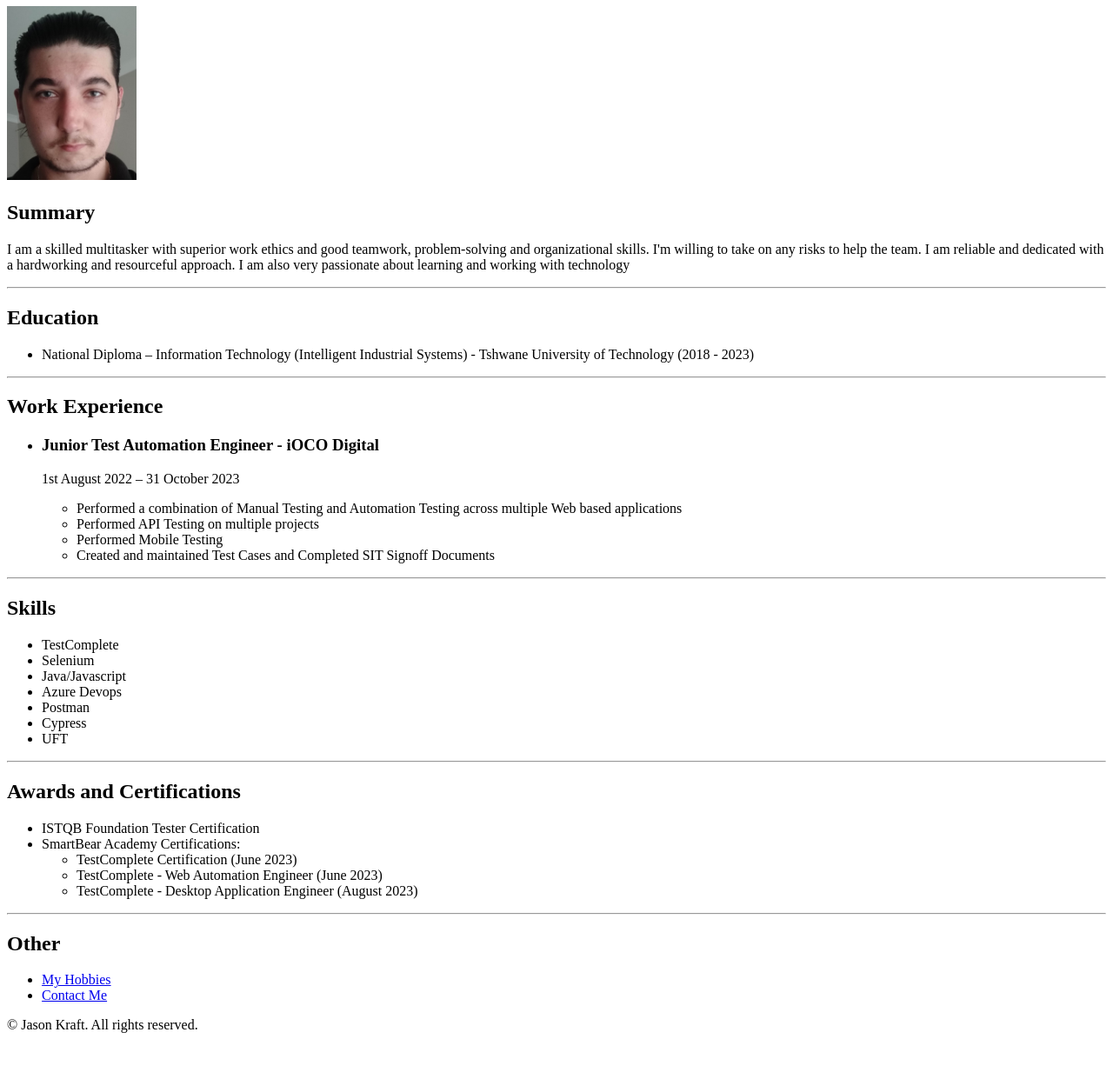
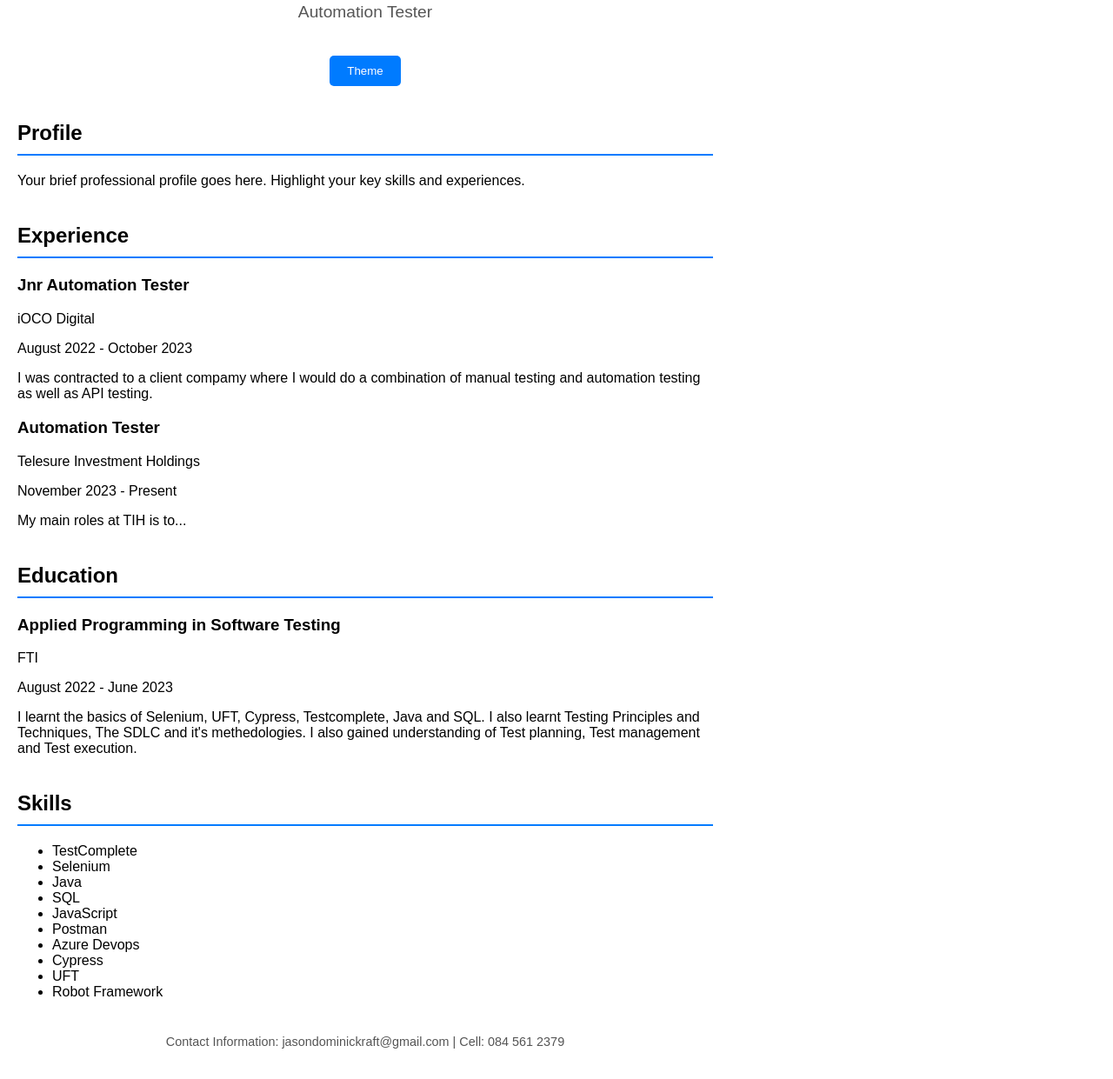
Before and after one commit to jaykraft/my-resume, a plain HTML site: page index.html in a window 1280 px wide. Shown: the part 73-1314 px from the top of the page at 87% size. Before the commit the page ends 1277 px from the top, so only its background shows below. Drawn offline with Linux system fonts and the light colour scheme.

Commit message:
Did some design updates Added a theme toggle button.

```diff
--- a/index.html
+++ b/index.html
@@ -5,75 +5,74 @@
     <meta charset="UTF-8">
     <meta name="viewport" content="width=device-width, initial-scale=1.0">
     <title>My Resume</title>
+    <link rel="stylesheet" href="style.css">
 </head>
 
 <body>
+    <div class="container">
+        <header>
             <h1>Jason Kraft</h1>
-    <img src="./assets/images/profile-picture.jpg" height="200" />
-    <h2>Summary</h2>
-    <p>
-        I am a skilled multitasker with superior work ethics and good teamwork,
-        problem-solving and organizational skills. I'm willing to take on any risks to help the team.
-        I am reliable and dedicated with a hardworking and resourceful approach.
-        I am also very passionate about learning and working with technology
+            <p>Automation Tester</p>
+            <button id="theme-toggle" class="theme-toggle">Theme</button>
+        </header>
+
+        <section class="profile">
+            <h2>Profile</h2>
+            <p>Your brief professional profile goes here. Highlight your key skills and experiences.</p>
+        </section>
+
+        <section class="experience">
+            <h2>Experience</h2>
+            <div class="job">
+                <h3>Jnr Automation Tester</h3>
+                <p>iOCO Digital</p>
+                <p>August 2022 - October 2023</p>
+                <p>I was contracted to a client compamy where I would do a combination of manual testing and automation testing as well as
+                    API testing.
                 </p>
-    <hr />
+            </div>
+            <div class="job">
+                <h3>Automation Tester</h3>
+                <p>Telesure Investment Holdings</p>
+                <p>November 2023 - Present</p>
+                <p>My main roles at TIH is to...
+                </p>
+            </div>
+        </section>
+
+        <section class="education">
             <h2>Education</h2>
-    <p>
-        <ul>
-            <li>National Diploma – Information Technology (Intelligent Industrial Systems) - Tshwane University of Technology (2018 - 2023)</li>
-        </ul>
-    </p>
-    <hr />
-    <h2>Work Experience</h2>
-    <p>
-        <ul>
-            <li>
-                <h3>Junior Test Automation Engineer - iOCO Digital</h3>
-                <p>1st August 2022 – 31 October 2023</p>
-                <ul>
-                    <li>Performed a combination of Manual Testing and Automation Testing across multiple Web based applications</li>
-                    <li>Performed API Testing on multiple projects</li>
-                    <li>Performed Mobile Testing</li>
-                    <li>Created and maintained Test Cases and Completed SIT Signoff Documents</li>
-                </ul>
-            </li>
-        </ul>
-    </p>
-    <hr />
+            <div class="school">
+                <h3>Applied Programming in Software Testing</h3>
+                <p>FTI</p>
+                <p>August 2022 - June 2023</p>
+                <p>I learnt the basics of Selenium, UFT, Cypress, Testcomplete, Java and SQL. I also learnt Testing Principles and Techniques,
+                    The SDLC and it's methedologies. I also gained understanding of Test planning, Test management and Test execution.</p>
+            </div>
+        </section>
+
+        <section class="skills">
             <h2>Skills</h2>
             <ul>
                 <li>TestComplete</li>
                 <li>Selenium</li>
-        <li>Java/Javascript</li>
+                <li>Java</li>
+                <li>SQL</li>
+                <li>JavaScript</li>
+                <li>Postman</li>
                 <li>Azure Devops</li>
-        <li>Postman</li>
                 <li>Cypress</li>
                 <li>UFT</li>
+                <li>Robot Framework</li>
             </ul>
-    <hr />
-    <h2>Awards and Certifications</h2>
-    <ul>
-        <li>ISTQB Foundation Tester Certification</li>
-        <li>
-            SmartBear Academy Certifications:
-            <ul>
-                <li>TestComplete Certification (June 2023)</li>
-                <li>TestComplete - Web Automation Engineer (June 2023)</li>
-                <li>TestComplete - Desktop Application Engineer (August 2023)</li>
-            </ul>
-        </li>
-    </ul>
+        </section>
 
-    <hr />
+        <footer>
+            <p>Contact Information: jasondominickraft@gmail.com | Cell: 084 561 2379</p>
+        </footer>
+    </div>
 
-    <h2>Other</h2>
-    <ul>
-        <li><a href="./public/hobbies.html">My Hobbies</a></li>
-        <li><a href="./public/contact.html">Contact Me</a></li>
-    </ul>
-
-    <footer><p>© Jason Kraft. All rights reserved.</p></footer>
+    <script src="script.js"></script>
 </body>
 
 </html>
--- /dev/null
+++ b/script.js
@@ -0,0 +1,8 @@
+document.addEventListener('DOMContentLoaded', () =>{
+    const themeToggle = document.getElementById('theme-toggle');
+    const body = document.body;
+
+    themeToggle.addEventListener('click', () => {
+        body.classList.toggle('dark-theme');
+    })
+})
--- /dev/null
+++ b/style.css
@@ -0,0 +1,67 @@
+:root {
+    --background-color-light: #ffffff;
+    --text-color-light: #000000;
+    --background-color-dark: #333333;
+    --text-color-dark: #ffffff;
+}
+
+body {
+    font-family: Arial, sans-serif;
+    margin: 0;
+    padding: 0;
+    background-color: var(--background-color-light);
+    color: var(--text-color-light);
+    transition: background-color 0.3s, color 0,3s;
+}
+
+.container {
+    max-width: 800px;
+    margin: 0;
+    padding: 20px;
+}
+
+header {
+    text-align: center;
+    margin-bottom: 40px;
+}
+
+header h1 {
+    margin: 0;
+}
+
+header p {
+    font-size: 1.2em;
+    color: #555;
+}
+
+.theme-toggle {
+    padding: 10px 20px;
+    margin-top: 20px;
+    cursor: pointer;
+    border: none;
+    background-color: #007BFF;
+    color: white;
+    border-radius: 5px;
+}
+
+section {
+    margin-bottom: 40px;
+}
+
+h2 {
+    border-bottom: 2px solid #007BFF;
+    padding-bottom: 10px;
+    margin-bottom: 20px;
+}
+
+footer {
+    text-align: center;
+    margin-top: 40px;
+    font-size: 0.9em;
+    color: #555;
+}
+
+body.dark-theme {
+    background-color: var(--background-color-dark);
+    color: var(--text-color-dark);
+}
```
Lines whose indentation alone changed are shown as unchanged.
